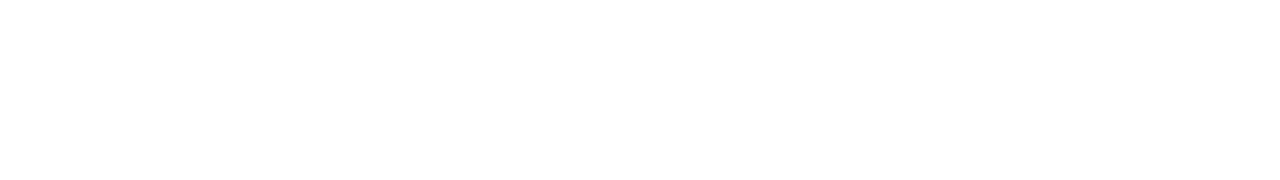
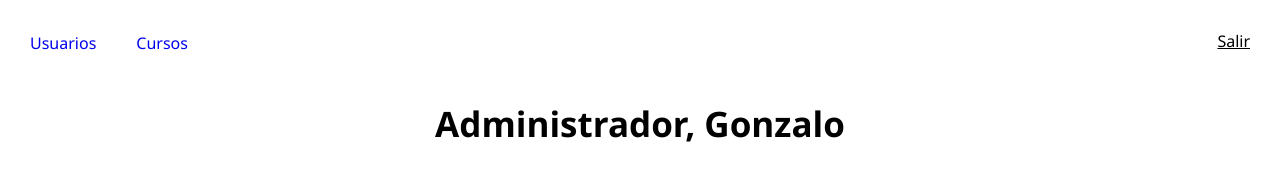
Before and after one commit to Gonzalop0210/Ejercicio_POO_Cursos_EDT, a plain HTML site: page administrador_bienvenida.html in a window 1280 px wide. Drawn offline with Linux system fonts and the light colour scheme.

Commit message:
seguimos estilizando la pestaña administrador bienvenida

```diff
--- a/administrador_bienvenida.html
+++ b/administrador_bienvenida.html
@@ -0,0 +1,25 @@
+<!DOCTYPE html>
+<html lang="en">
+<head>
+  <meta charset="UTF-8">
+  <meta name="viewport" content="width=device-width, initial-scale=1.0">
+  <title>EDCursos | Administrador</title>
+  <script src="https://kit.fontawesome.com/6d642dc6ea.js" crossorigin="anonymous"></script>
+  <link rel="stylesheet" href="styles/index.css">
+  <link rel="stylesheet" href="styles/iniciar_sesion.css">
+  <link rel="stylesheet" href="styles/registrar_usuario.css">
+  <link rel="stylesheet" href="styles/administrador_bienvenida.css">
+</head>
+<body>
+  <section class="container-section">
+    <a href="index.html" class="container-section__a--link-administrator">Salir</a>
+    <nav class="container-section__container-nav">
+      <a href="#" class="container-section__container-nav--item container-section__container-nav--item-usuarios">Usuarios</a>
+      <a href="#" class="container-section__container-nav--item container-section__container-nav--item-cursos">Cursos</a>
+    </nav>
+    <div class="container-section__container-buttons">
+      <h2 class="container-section__title">Administrador, <span class="container-section__title-nombre-administrador">Gonzalo</span></h2>
+    </div>
+  </section>
+</body>
+</html>
--- a/styles/administrador_bienvenida.css
+++ b/styles/administrador_bienvenida.css
@@ -0,0 +1,25 @@
+.container-section__container-nav {
+  position: absolute;
+  top: 32px;
+  left: 30px;
+  display: flex;
+  gap: 40px;
+}
+
+.container-section__container-nav--item {
+  text-decoration: none;
+  transition: .5s;
+  &:hover {
+    color: royalblue;
+    text-shadow: 8px 8px 6px royalblue;
+    cursor: pointer;
+  }
+}
+
+.container-section {
+  justify-content: start;
+}
+
+.container-section__container-buttons {
+  margin-top: 100px;
+}
```
Also changed, not shown: index.html (+1 -1 lines).
